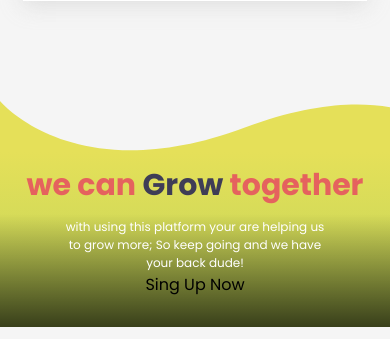
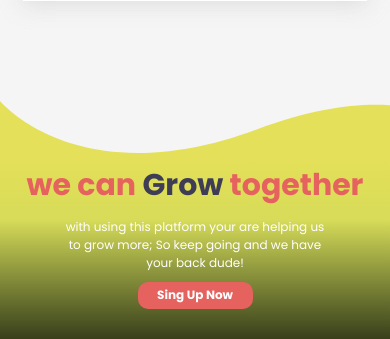
Before and after one commit to edrisranjbar/SelfUp, a Flask app: page /sign_up in a window 390 px wide. Shown: the part 778-1117 px from the top of the page. Run offline with Flask 2, Linux system fonts and the light colour scheme.

Commit message:
Fix displaying sign up button in footer

```diff
--- a/web/static/assets/style.css
+++ b/web/static/assets/style.css
@@ -407,7 +407,7 @@ footer h1 span {
   color: #3f3d56;
 }
 
-footer a button {
+footer a {
   cursor: pointer;
   outline: none;
   width: 231px;
@@ -418,6 +418,10 @@ footer a button {
   border-radius: 10px;
   font-size: 24px;
   font-weight: 600;
+  display: flex;
+  justify-content: center;
+  align-items: center;
+  margin: 10px auto 0px auto;
 }
 
 footer .background_footer {
@@ -561,6 +565,7 @@ footer a {
     height: 150px;
     margin: -40% auto 0px auto;
   }
+
   .title {
     font-size: 30px;
     text-align: center;
@@ -573,6 +578,7 @@ footer a {
     padding: 5px;
     font-size: 12px;
   }
+
   .sign_in_box label {
     margin-right: 6px;
     margin-top: 0px;
@@ -585,6 +591,7 @@ footer a {
     font-size: 12px;
     font-weight: 400;
   }
+
   .success_button {
     min-height: 30px;
     min-width: 120px;
@@ -597,6 +604,7 @@ footer a {
     min-width: 120px;
     font-size: 12px;
   }
+
   footer h1 {
     font-size: 30px;
   }
@@ -606,7 +614,7 @@ footer a {
     margin: 10px auto auto auto;
   }
 
-  footer a button {
+  footer a {
     width: 115px;
     height: 27px;
     font-size: 12px;
```
